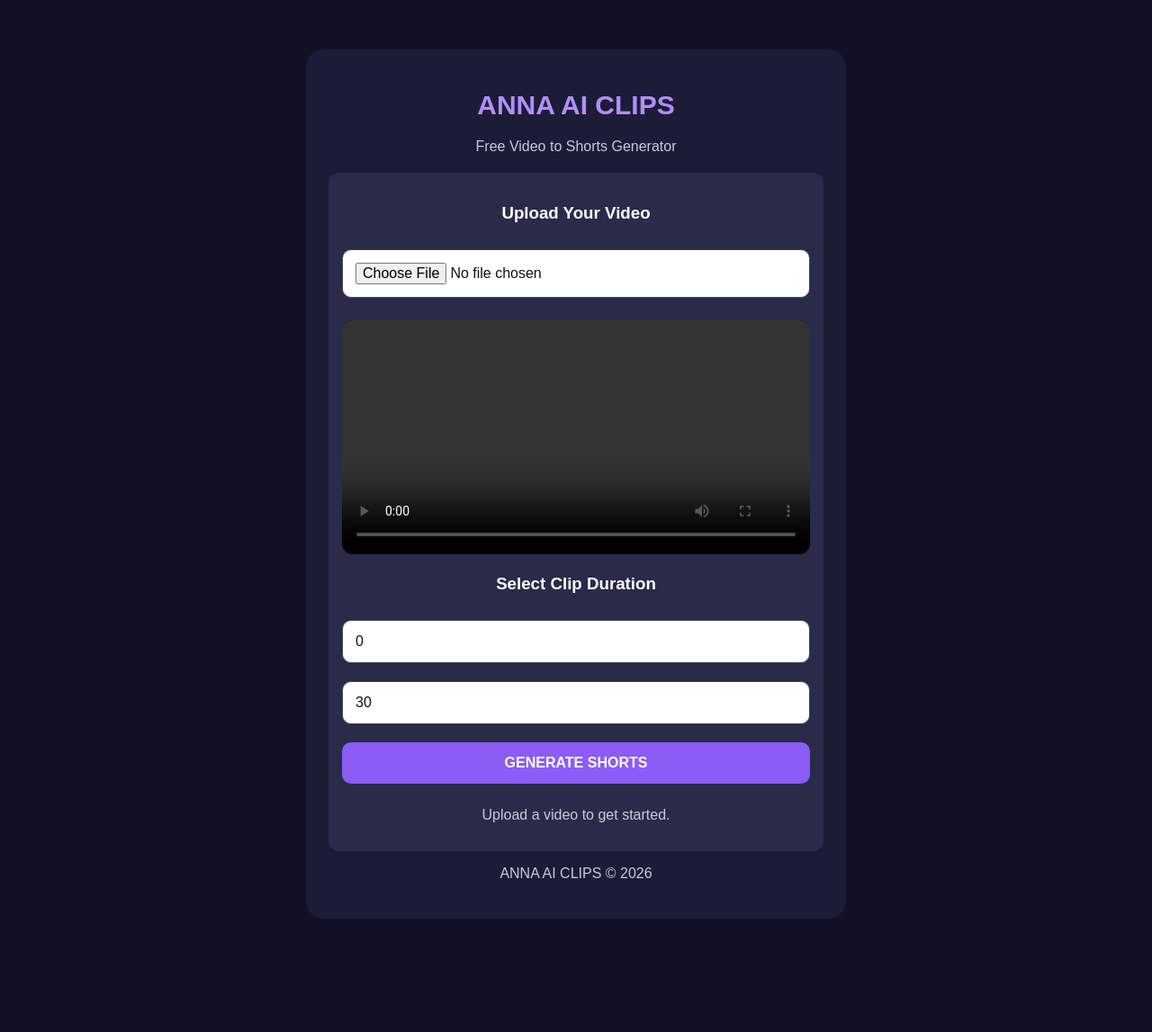
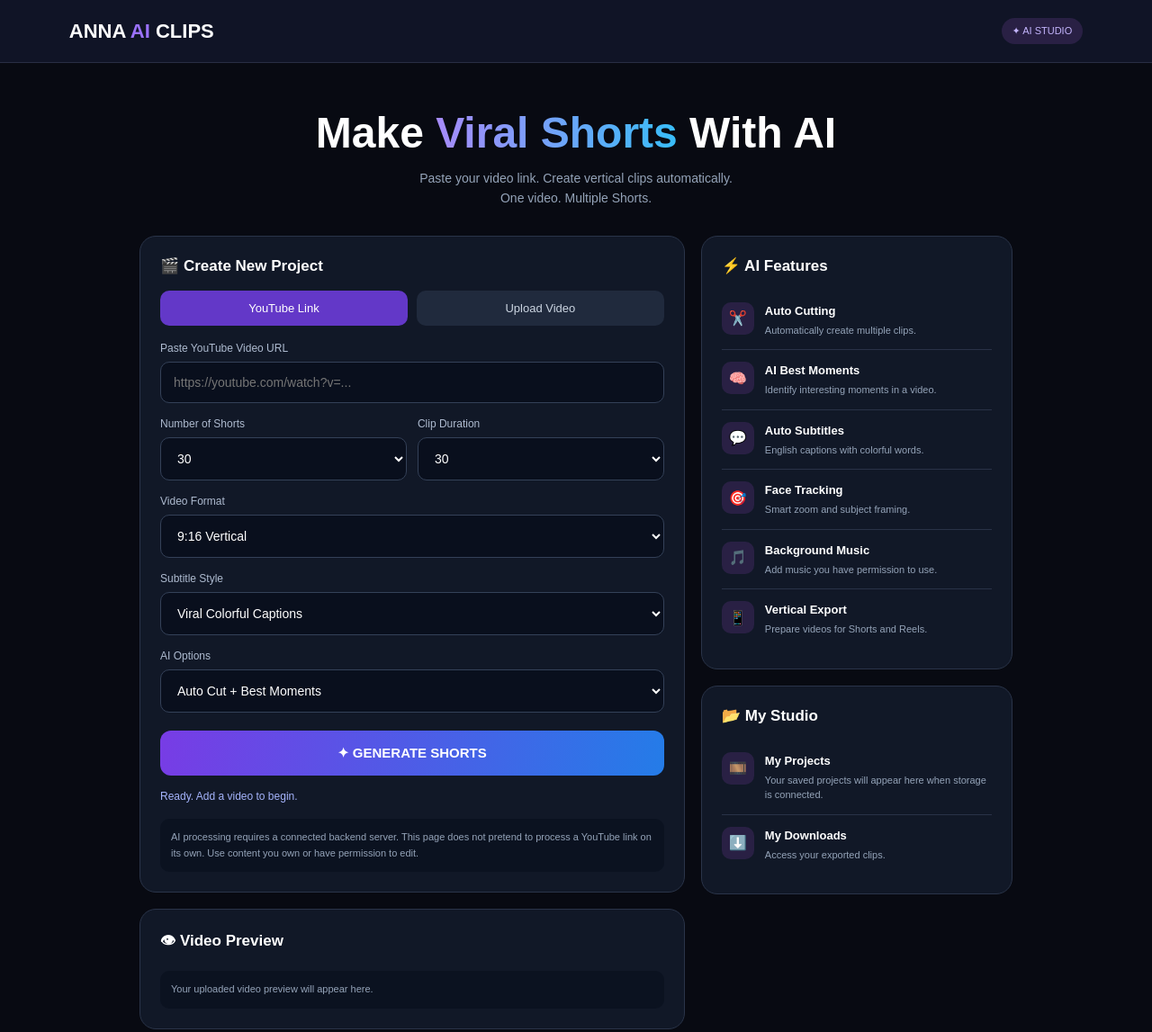
Before and after one commit to anna-ai-clips/anna-ai-clips, a plain HTML site: page index.html in a window 1280 px wide. Shown: the top 1147 px of the page at 90% size. Before the commit the page ends 1076 px from the top, so only its background shows below. Drawn offline with Linux system fonts and the light colour scheme.

Commit message:
Update index.html

```diff
--- a/index.html
+++ b/index.html
@@ -1,189 +1,177 @@
+
 
 <!DOCTYPE html>
 <html lang="en">
 <head>
 <meta charset="UTF-8">
-<meta name="viewport" content="width=device-width, initial-scale=1.0">
+<meta name="viewport" content="width=device-width, initial-scale=1">
 <title>ANNA AI CLIPS</title>
 <style>
-*{box-sizing:border-box}
-body{
- margin:0;background:#101124;color:white;
- font-family:Arial,sans-serif;text-align:center;
- padding:20px;
-}
-.container{
- max-width:600px;margin:35px auto;
- background:#1b1d36;padding:25px;
- border-radius:20px;
-}
-h1{color:#b58cff;font-size:30px}
-p{color:#c9c9d8}
-input,button{
- width:100%;padding:14px;margin:10px 0;
- border-radius:10px;border:1px solid #444;
- font-size:16px;
-}
-input{background:#fff;color:#111}
-button{
- background:#8b5cf6;color:white;
- border:0;font-weight:bold;cursor:pointer;
-}
-button:disabled{opacity:.5}
-video{
- width:100%;max-height:400px;
- background:black;border-radius:12px;
- margin-top:15px;
-}
-canvas{display:none}
-.output{
- background:#292b49;padding:15px;
- border-radius:12px;margin-top:20px;
-}
-a{color:#c4a5ff}
+*{box-sizing:border-box;margin:0;padding:0}
+body{background:#080a12;color:white;font-family:Arial,sans-serif}
+header{height:70px;padding:0 6%;display:flex;align-items:center;justify-content:space-between;background:#101426;border-bottom:1px solid #282e43}
+.logo{font-size:22px;font-weight:900}.logo span{color:#9b72ff}
+.premium{color:#c4b5fd;background:#292044;padding:8px 12px;border-radius:20px;font-size:11px}
+main{max-width:1000px;margin:35px auto;padding:15px}
+.hero{text-align:center;margin-bottom:30px}
+.hero h1{font-size:clamp(30px,6vw,48px)}
+.hero h1 span{background:linear-gradient(90deg,#a78bfa,#38bdf8);background-clip:text;color:transparent}
+.hero p{color:#94a3b8;margin-top:12px;font-size:14px;line-height:1.6}
+.grid{display:grid;grid-template-columns:1.4fr .8fr;gap:18px}
+.panel{background:#111827;border:1px solid #2a3449;padding:22px;border-radius:18px;margin-bottom:18px}
+h2{font-size:17px;margin-bottom:17px}
+.tabs{display:flex;gap:10px;margin-bottom:18px}
+.tab{flex:1;text-align:center;padding:12px;background:#202a3d;border-radius:10px;color:#cbd5e1;cursor:pointer;font-size:13px}
+.tab.active{background:#6338c8;color:white}
+label{display:block;font-size:12px;color:#aebbd0;margin:16px 0 8px}
+input,select{width:100%;padding:14px;background:#090f1d;color:white;border:1px solid #344158;border-radius:10px;font-size:14px}
+.upload{display:block;text-align:center;padding:28px;border:2px dashed #475569;border-radius:14px;background:#0b1220;cursor:pointer}
+.upload b{display:block;font-size:17px;margin-bottom:8px}
+.upload small{color:#94a3b8}
+input[type=file]{display:none}
+.row{display:grid;grid-template-columns:1fr 1fr;gap:12px}
+.btn{width:100%;border:0;padding:16px;margin-top:20px;border-radius:12px;background:linear-gradient(100deg,#783ce5,#247ce8);color:white;font-weight:bold;font-size:15px;cursor:pointer}
+.btn.secondary{background:#202b40;border:1px solid #39455d}
+.status{font-size:12px;color:#a5b4fc;margin-top:14px;line-height:1.6}
+.feature{display:flex;gap:12px;padding:13px 0;border-bottom:1px solid #293247}
+.feature:last-child{border:0}
+.icon{width:36px;height:36px;border-radius:10px;background:#292044;display:grid;place-items:center;flex-shrink:0}
+.feature b{font-size:13px}
+.feature p{color:#94a3b8;font-size:11px;margin-top:5px;line-height:1.5}
+.note{font-size:11px;color:#94a3b8;background:#0b1220;padding:12px;border-radius:10px;margin-top:15px;line-height:1.6}
+video{width:100%;border-radius:12px;display:none;margin-top:15px;background:#000}
+footer{text-align:center;color:#64748b;padding:25px;font-size:11px}
+@media(max-width:700px){.grid{grid-template-columns:1fr}main{margin-top:20px}.panel{padding:16px}}
 </style>
 </head>
 <body>
+<header>
+ <div class="logo">ANNA <span>AI</span> CLIPS</div>
+ <div class="premium">✦ AI STUDIO</div>
+</header>
 
-<div class="container">
-<h1>ANNA AI CLIPS</h1>
-<p>Free Video to Shorts Generator</p>
+<main>
+<section class="hero">
+ <h1>Make <span>Viral Shorts</span> With AI</h1>
+ <p>Paste your video link. Create vertical clips automatically.<br>One video. Multiple Shorts.</p>
+</section>
 
-<div class="output">
-<h3>Upload Your Video</h3>
-<input type="file" id="file" accept="video/*">
-
-<video id="video" controls playsinline></video>
-
-<h3>Select Clip Duration</h3>
-<input type="number" id="start" value="0" min="0" placeholder="Start seconds">
-<input type="number" id="end" value="30" min="1" placeholder="End seconds">
-
-<button id="generate">GENERATE SHORTS</button>
-
-<p id="status">Upload a video to get started.</p>
-<canvas id="canvas" width="720" height="1280"></canvas>
-<a id="download" style="display:none" download="anna-short.webm">
-Download Your Short
-</a>
+<div class="grid">
+<section>
+<div class="panel">
+<h2>🎬 Create New Project</h2>
+<div class="tabs">
+<div class="tab active" id="linkTab" onclick="tab('link')">YouTube Link</div>
+<div class="tab" id="fileTab" onclick="tab('file')">Upload Video</div>
 </div>
 
-<p>ANNA AI CLIPS © 2026</p>
+<div id="linkBox">
+<label>Paste YouTube Video URL</label>
+<input id="youtube" type="text" placeholder="https://youtube.com/watch?v=...">
 </div>
 
+<div id="fileBox" style="display:none">
+<label class="upload" for="video">
+<b>＋ Select Video</b>
+<small>Choose a video from your phone</small>
+</label>
+<input id="video" type="file" accept="video/*">
+</div>
+
+<div class="row">
+<div><label>Number of Shorts</label>
+<select id="count">
+<option>5</option><option>10</option><option>15</option><option>20</option><option selected>30</option>
+</select></div>
+<div><label>Clip Duration</label>
+<select id="duration">
+<option>15</option><option selected>30</option><option>45</option><option>60</option>
+</select></div>
+</div>
+
+<label>Video Format</label>
+<select id="format"><option>9:16 Vertical</option><option>16:9 Landscape</option><option>1:1 Square</option></select>
+
+<label>Subtitle Style</label>
+<select id="subtitle">
+<option>Viral Colorful Captions</option>
+<option>Bold White Captions</option>
+<option>Yellow Highlight Captions</option>
+<option>Minimal Captions</option>
+</select>
+
+<label>AI Options</label>
+<select id="ai">
+<option>Auto Cut + Best Moments</option>
+<option>Auto Captions</option>
+<option>Auto Zoom + Face Tracking</option>
+<option>All AI Editing Features</option>
+</select>
+
+<button class="btn" onclick="generate()">✦ GENERATE SHORTS</button>
+<div class="status" id="status">Ready. Add a video to begin.</div>
+<div class="note">AI processing requires a connected backend server. This page does not pretend to process a YouTube link on its own. Use content you own or have permission to edit.</div>
+</div>
+
+<div class="panel">
+<h2>👁 Video Preview</h2>
+<video id="preview" controls playsinline></video>
+<div id="previewText" class="note">Your uploaded video preview will appear here.</div>
+</div>
+</section>
+
+<aside>
+<div class="panel">
+<h2>⚡ AI Features</h2>
+<div class="feature"><div class="icon">✂️</div><div><b>Auto Cutting</b><p>Automatically create multiple clips.</p></div></div>
+<div class="feature"><div class="icon">🧠</div><div><b>AI Best Moments</b><p>Identify interesting moments in a video.</p></div></div>
+<div class="feature"><div class="icon">💬</div><div><b>Auto Subtitles</b><p>English captions with colorful words.</p></div></div>
+<div class="feature"><div class="icon">🎯</div><div><b>Face Tracking</b><p>Smart zoom and subject framing.</p></div></div>
+<div class="feature"><div class="icon">🎵</div><div><b>Background Music</b><p>Add music you have permission to use.</p></div></div>
+<div class="feature"><div class="icon">📱</div><div><b>Vertical Export</b><p>Prepare videos for Shorts and Reels.</p></div></div>
+</div>
+
+<div class="panel">
+<h2>📂 My Studio</h2>
+<div class="feature"><div class="icon">🎞️</div><div><b>My Projects</b><p>Your saved projects will appear here when storage is connected.</p></div></div>
+<div class="feature"><div class="icon">⬇️</div><div><b>My Downloads</b><p>Access your exported clips.</p></div></div>
+</div>
+</aside>
+</div>
+</main>
+<footer>ANNA AI CLIPS · AI SHORT VIDEO STUDIO</footer>
+
 <script>
-const file = document.getElementById("file");
-const video = document.getElementById("video");
-const canvas = document.getElementById("canvas");
-const ctx = canvas.getContext("2d");
-const status = document.getElementById("status");
-const generate = document.getElementById("generate");
-const download = document.getElementById("download");
-
-let recorder;
-let chunks = [];
-let animation;
-
-file.onchange = () => {
- if (!file.files[0]) return;
- video.src = URL.createObjectURL(file.files[0]);
- status.textContent = "Video ready!";
- download.style.display = "none";
-};
-
-generate.onclick = async () => {
- if (!video.src || !video.duration) {
-   status.textContent = "Please upload a video first.";
-   return;
+let selectedFile=null;
+let videoURL=null;
+function tab(which){
+ document.getElementById('linkBox').style.display=which==='link'?'block':'none';
+ document.getElementById('fileBox').style.display=which==='file'?'block':'none';
+ document.getElementById('linkTab').classList.toggle('active',which==='link');
+ document.getElementById('fileTab').classList.toggle('active',which==='file');
+}
+document.getElementById('video').addEventListener('change',function(){
+ selectedFile=this.files[0];
+ if(!selectedFile)return;
+ if(videoURL)URL.revokeObjectURL(videoURL);
+ videoURL=URL.createObjectURL(selectedFile);
+ let v=document.getElementById('preview');
+ v.src=videoURL;
+ v.style.display='block';
+ document.getElementById('previewText').style.display='none';
+ document.getElementById('status').textContent='Video selected. Preview ready.';
+});
+function generate(){
+ let isLink=document.getElementById('linkBox').style.display!=='none';
+ let link=document.getElementById('youtube').value.trim();
+ if(isLink&&!link){alert('Please paste a YouTube link.');return;}
+ if(!isLink&&!selectedFile){alert('Please select a video.');return;}
+ if(isLink){
+  document.getElementById('status').textContent='YouTube link received. Connect the authorized video-processing backend to generate Shorts.';
+ }else{
+  document.getElementById('status').textContent='Video loaded. Automatic AI cutting will be available after the processing backend is connected.';
  }
-
- const start = Number(document.getElementById("start").value);
- const end = Number(document.getElementById("end").value);
-
- if (start < 0 || end <= start || end > video.duration) {
-   status.textContent = "Please enter a valid start and end time.";
-   return;
- }
-
- if (!window.MediaRecorder || !canvas.captureStream) {
-   status.textContent = "Your browser does not support video export.";
-   return;
- }
-
- generate.disabled = true;
- download.style.display = "none";
- chunks = [];
-
- try {
-   const stream = canvas.captureStream(30);
-
-   if (video.captureStream) {
-     const source = video.captureStream();
-     source.getAudioTracks().forEach(track => stream.addTrack(track));
-   }
-
-   const mime = MediaRecorder.isTypeSupported("video/webm;codecs=vp9")
-     ? "video/webm;codecs=vp9"
-     : "video/webm";
-
-   recorder = new MediaRecorder(stream, {mimeType:mime});
-
-   recorder.ondataavailable = e => {
-     if (e.data.size) chunks.push(e.data);
-   };
-
-   recorder.onstop = () => {
-     const blob = new Blob(chunks,{type:"video/webm"});
-     download.href = URL.createObjectURL(blob);
-     download.style.display = "inline-block";
-     download.textContent = "DOWNLOAD YOUR SHORT";
-     status.textContent = "Your short is ready!";
-     generate.disabled = false;
-     stream.getTracks().forEach(t => t.stop());
-     cancelAnimationFrame(animation);
-   };
-
-   function draw() {
-     const w = video.videoWidth;
-     const h = video.videoHeight;
-     if (w && h) {
-       const scale = Math.max(720/w,1280/h);
-       const sw = 720/scale;
-       const sh = 1280/scale;
-       ctx.drawImage(video,(w-sw)/2,(h-sh)/2,sw,sh,0,0,720,1280);
-     }
-     if (!video.paused && !video.ended) {
-       animation = requestAnimationFrame(draw);
-     }
-   }
-
-   video.currentTime = start;
-
-   await new Promise(resolve => {
-     video.onseeked = resolve;
-   });
-
-   recorder.start();
-   video.play();
-   draw();
-
-   status.textContent = "Creating your vertical short...";
-
-   const stopCheck = () => {
-     if (video.currentTime >= end || video.ended) {
-       video.pause();
-       if (recorder.state === "recording") recorder.stop();
-       video.removeEventListener("timeupdate",stopCheck);
-     }
-   };
-
-   video.addEventListener("timeupdate",stopCheck);
-
- } catch(error) {
-   status.textContent = "Error: " + error.message;
-   generate.disabled = false;
- }
-};
+}
 </script>
 </body>
 </html>
```
